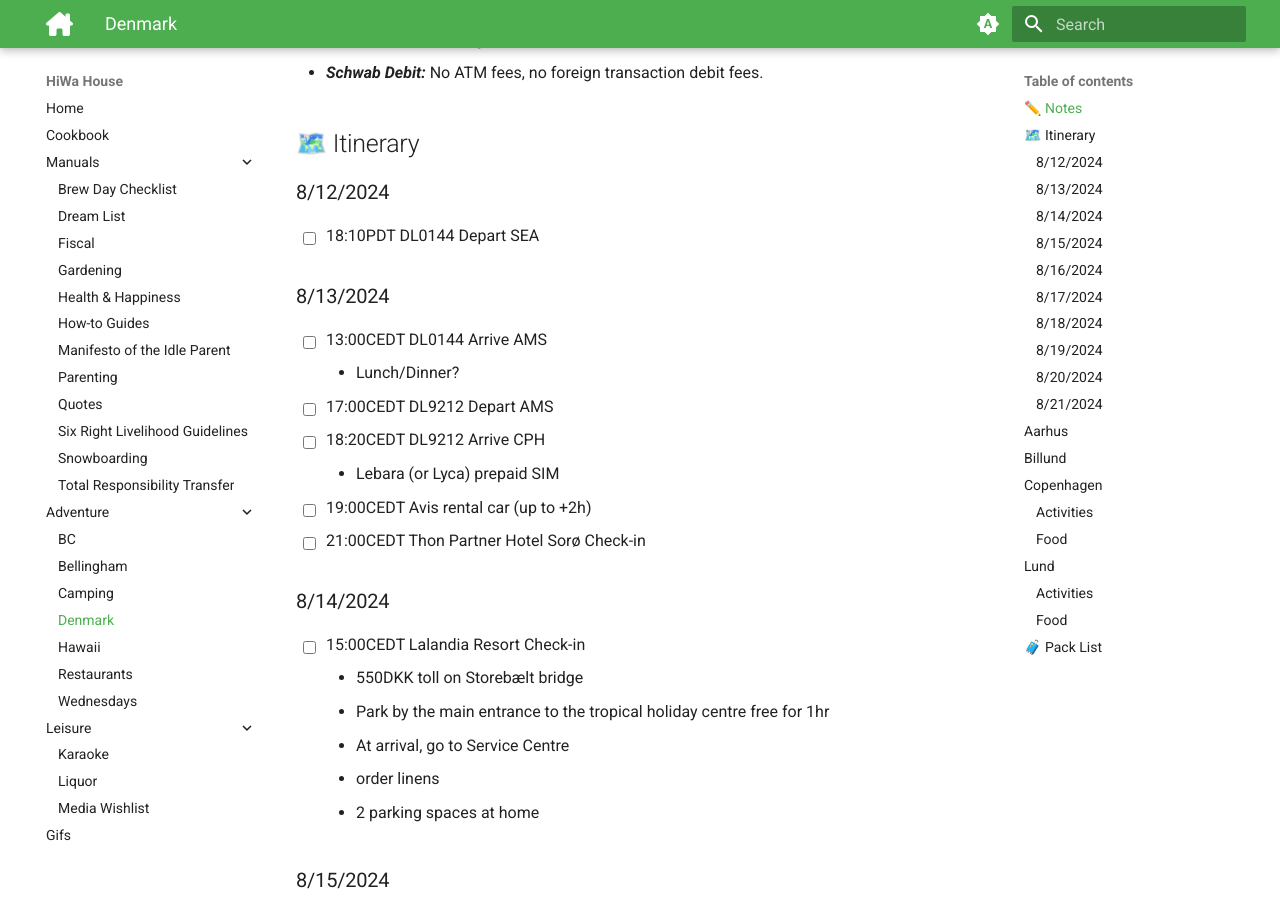
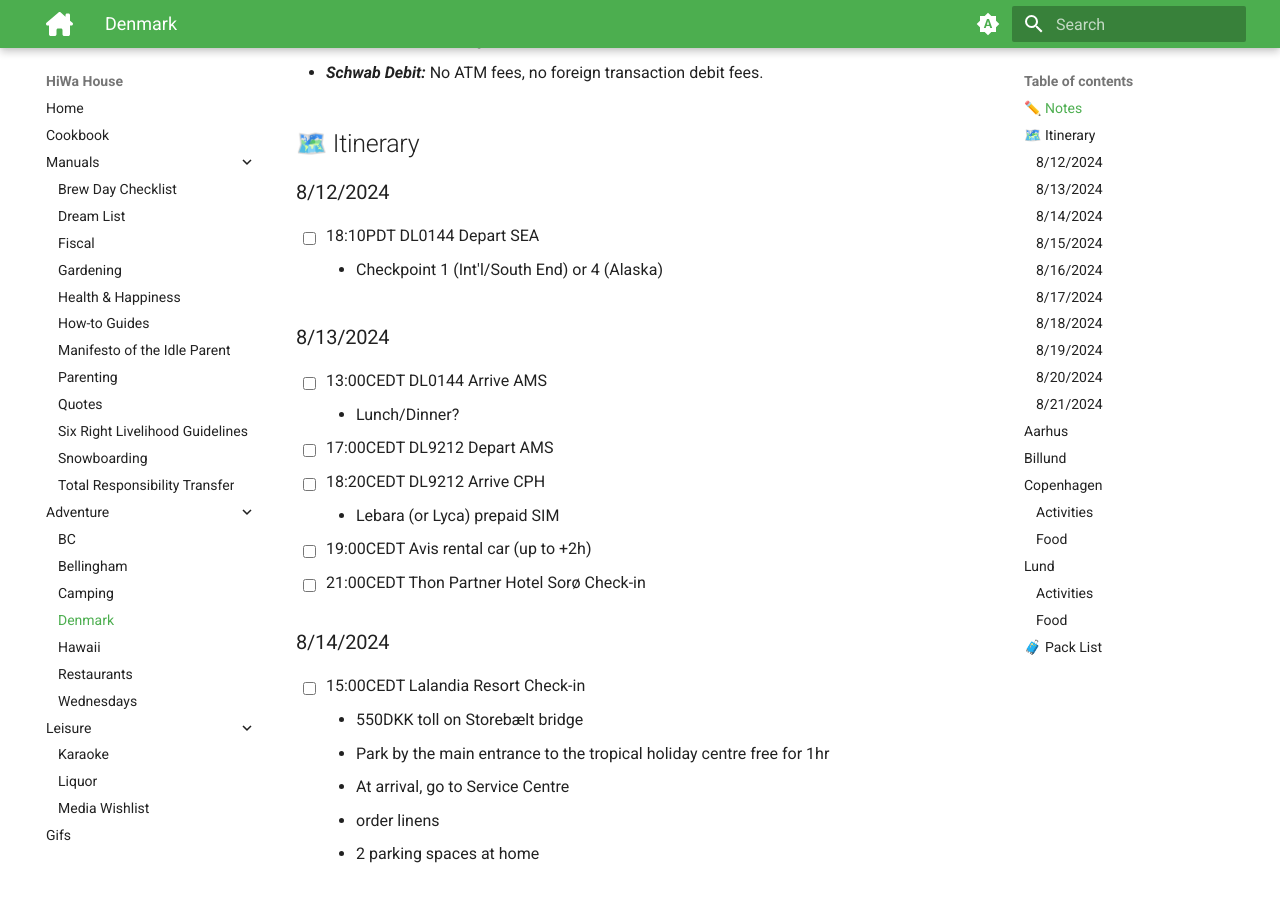
Before and after one commit to hiwa-house/teletraan, an MkDocs documentation site: the page built from docs/adventure/denmark.md, in a window 1280 px wide and 900 px high, scrolled down 311 px. Built offline with MkDocs 1.6.1 and Material for MkDocs 9.7.7, drawn with Linux system fonts in a browser that asks for light colours; comment, search, counter and statistics services are not loaded.

Commit message:
Update denmark.md

```diff
--- a/docs/adventure/denmark.md
+++ b/docs/adventure/denmark.md
@@ -10,6 +10,7 @@
 
 ### 8/12/2024
 - [ ] 18:10PDT	DL0144 Depart SEA
+	* Checkpoint 1 (Int'l/South End) or 4 (Alaska)
 
 ### 8/13/2024
 - [ ] 13:00CEDT	DL0144 Arrive AMS
```
